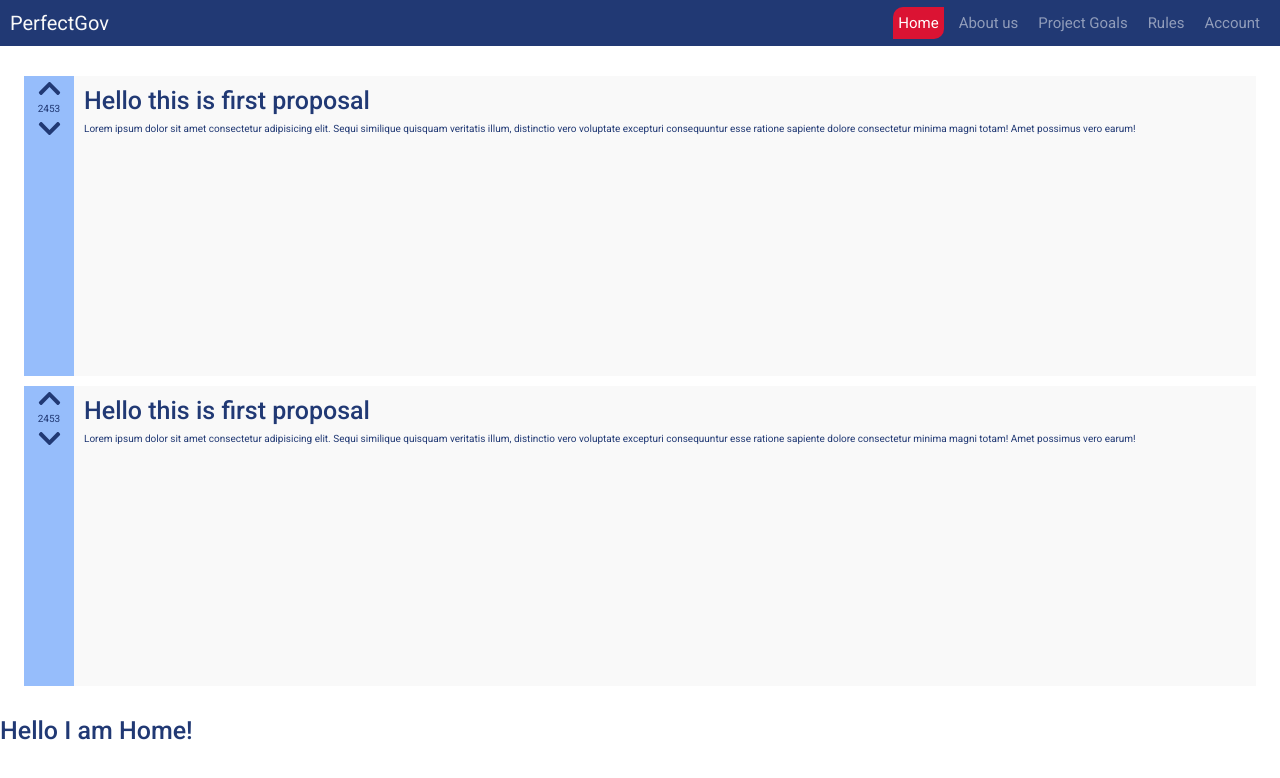
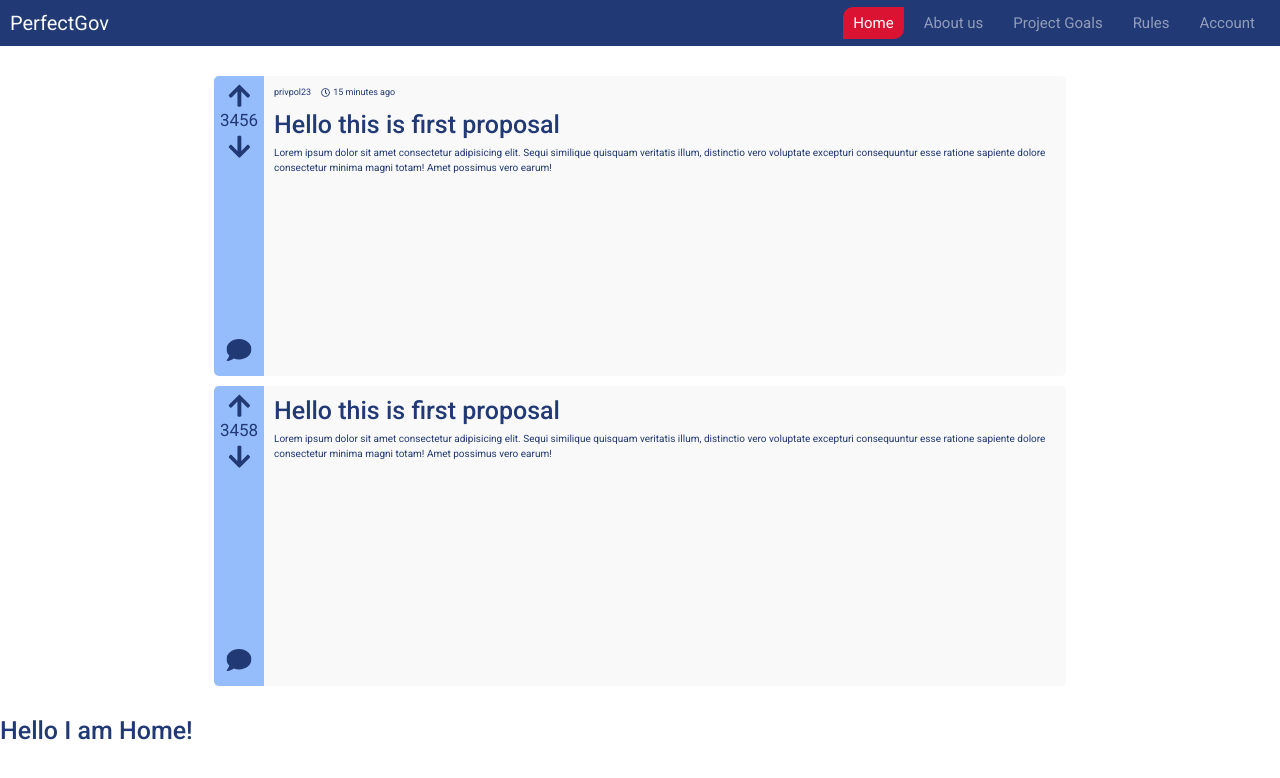
Before and after one commit to angelo-martinez/perfectgov, a React (Create React App) app: page / in a window 1280 px wide. Shown: the top 778 px of the page. Built offline with nearby package versions, Linux system fonts and the light colour scheme.

Commit message:
added feedheader

```diff
--- a/src/js/components/Feed.js
+++ b/src/js/components/FeedComponents/Feed.js
@@ -1,26 +1,20 @@
 import React from "react";
-import { FaChevronUp, FaChevronDown } from 'react-icons/fa';
+import { FeedSidebar } from './FeedSidebar'
+import { FeedHeader } from './FeedHeader'
 
 
 export const Feed = () => {
   return (
     <section className="feed">
       <article className="feed-article">
-        <div className="feed-article-side">
-          <FaChevronUp />
-            2453
-          <FaChevronDown />
-        </div>
+        <FeedSidebar postUpvotes='3456' />
+        <FeedHeader author="privpol23" time='15 minutes ago' />
         <h1 className="feed-article-title">Hello this is first proposal</h1>
         <div className="feed-article-img"></div>
         <p className="feed-article-dsc">Lorem ipsum dolor sit amet consectetur adipisicing elit. Sequi similique quisquam veritatis illum, distinctio vero voluptate excepturi consequuntur esse ratione sapiente dolore consectetur minima magni totam! Amet possimus vero earum!</p>
       </article>
       <article className="feed-article">
-      <div className="feed-article-side">
-          <FaChevronUp />
-            2453
-          <FaChevronDown />
-        </div>
+        <FeedSidebar postUpvotes='3458' />
         <h1 className="feed-article-title">Hello this is first proposal</h1>
         <div className="feed-article-img"></div>
         <p className="feed-article-dsc">Lorem ipsum dolor sit amet consectetur adipisicing elit. Sequi similique quisquam veritatis illum, distinctio vero voluptate excepturi consequuntur esse ratione sapiente dolore consectetur minima magni totam! Amet possimus vero earum!</p>
--- /dev/null
+++ b/src/js/components/FeedComponents/FeedHeader.js
@@ -0,0 +1,19 @@
+import React from "react";
+import { FaRegClock } from 'react-icons/fa';
+
+
+export const FeedHeader = (props) => {
+    return (
+        <div className="row feed-header">
+            <div className="feed-header-col">
+                <p className="author">{props.author}</p>
+            </div>
+            <div className="feed-header-col">
+                <FaRegClock />
+            </div>
+            <div className="feed-header-col">
+                <p className="post-time">{props.time}</p>
+            </div>
+        </div>
+    );
+};
--- /dev/null
+++ b/src/js/components/FeedComponents/FeedSidebar.js
@@ -0,0 +1,18 @@
+import React from "react";
+import { FaArrowUp, FaArrowDown, FaComment } from 'react-icons/fa';
+
+
+export const FeedSidebar = (props) => {
+  return (
+    <div className="feed-sidebar">
+        <div className="top">
+          <FaArrowUp />
+            {props.postUpvotes}
+          <FaArrowDown />
+        </div>
+        <a className="bottom">
+            <FaComment />
+        </a>
+    </div>
+  );
+};
--- a/src/js/views/Home.js
+++ b/src/js/views/Home.js
@@ -1,5 +1,5 @@
 import React from "react";
-import { Feed } from "../components/Feed";
+import { Feed } from "../components/FeedComponents/Feed";
 import { Header } from "../components/Header";
 import { Sidebar } from "../components/Sidebar";
 
--- a/src/styles/abstracts/_variables.scss
+++ b/src/styles/abstracts/_variables.scss
@@ -14,3 +14,6 @@ $gutter-vertical-small: 2rem;
 
 //Fonts
 $default-font-size: 1.6rem;
+
+//Max width container
+$max-width: 90rem;
--- a/src/styles/components/_feed.scss
+++ b/src/styles/components/_feed.scss
@@ -1,5 +1,7 @@
 .feed {
     padding: 2rem 2.4rem;
+    max-width: $max-width;
+    margin: 0 auto;
 }
 
 .feed-article {
@@ -8,18 +10,19 @@
     height: 30rem;
     padding: 1rem .5rem 1rem 5rem;
     background-color: $color-white;
+    border-radius: .5rem;
+    overflow: hidden;
 
     @include respond(tablet) {
         padding: 1rem 1rem 1rem 6rem;
     }
 
     &:hover {
-        cursor: pointer;
-        box-shadow: 5px 10px $color-red;
+        box-shadow: .3rem .3rem .3rem $color-red;
     }
 }
 
-.feed-article-side {
+.feed-sidebar {
     position: absolute;
     top: 0;
     left: 0;
@@ -27,11 +30,42 @@
     background-color: $color-blue-light;
     width: 15%;
     max-width: 5rem;
+    font-size: 1.7rem;
     text-align: center;
+
+    .top {
+        position: absolute;
+        top: 4.5rem;
+        left: 50%;
+        transform: translate(-50%, -50%);
+    }
+
+    .bottom {
+        position: absolute;
+        bottom: .1rem;
+        left: 50%;
+        transform: translate(-50%, -50%);
+    }
 
     svg {
         display: block;
         font-size: 2.5rem;
         margin: 0 auto;
+        cursor: pointer;
+        &:hover {
+            color: $color-red;
+        }
     }
 }
+
+.feed-header {
+    margin: 0;
+
+    .feed-header-col {
+        font-size: .9rem;
+
+        &:nth-child(even) {
+            margin: 0 .3rem 0 1rem
+        }
+    }
+}
--- a/src/styles/components/_header.scss
+++ b/src/styles/components/_header.scss
@@ -10,7 +10,14 @@
 
 .nav-item {
     font-size: 1.5rem;
-    margin: 0 .5rem;
+    margin: .2rem .5rem;
+    max-width: fit-content;
+    padding: 0 .5rem;
+
+    @include respond(tablet) {
+        margin: 0 .5rem;
+    }
+
     &.active {
         background-color: $color-red !important;
         border-radius: 1rem 0;
@@ -18,7 +25,13 @@
     &:hover {
         background-color: $color-red !important;
         border-radius: 1rem 0;
-        color: $color-white !important;
+
+
+    }
+    .nav-link {
+        &:hover {
+            color: $color-white !important;
+        }
     }
     &.activex1 a {
         background-color: $color-red !important;
```
